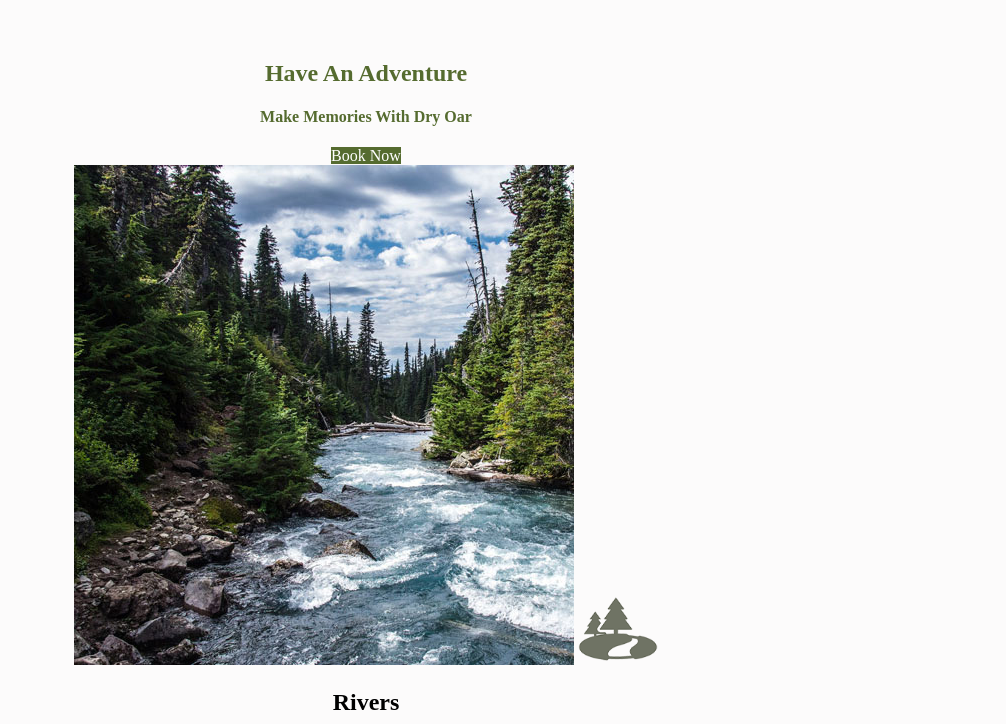
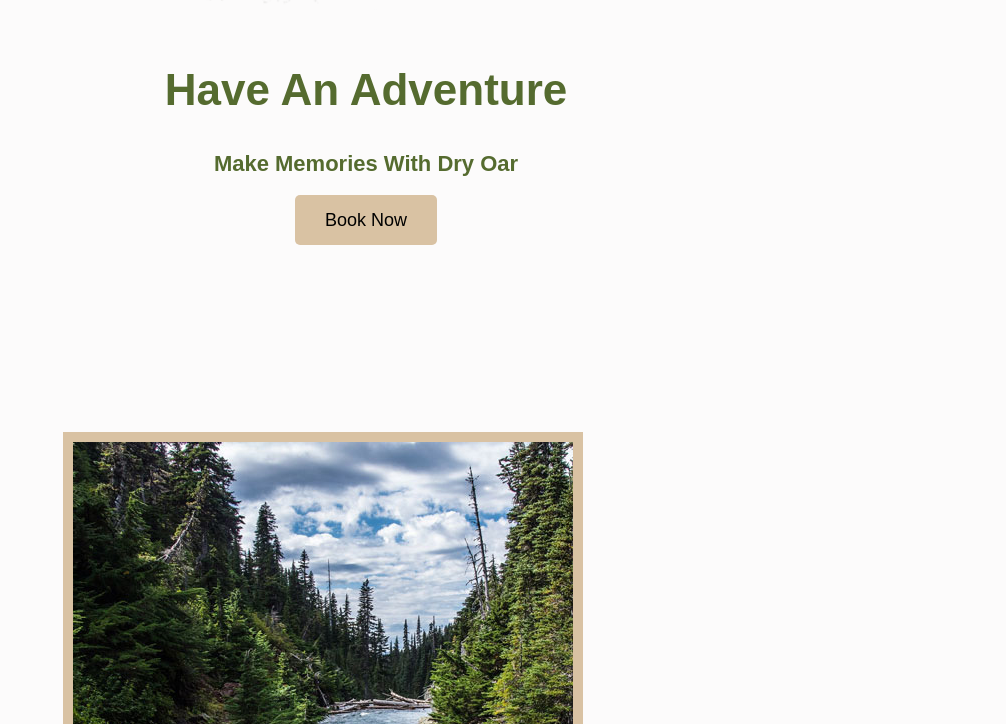
Before and after one commit to myllacheney/index.html.github.i, a plain HTML site: page index.html in a window 1280 px wide. Shown: the part 916-1640 px from the top of the page, without its empty margins (274-1280 px from the left). Drawn offline with Linux system fonts and the light colour scheme.

Commit message:
Add files via upload

```diff
--- a/styles/style_index.css
+++ b/styles/style_index.css
@@ -1,9 +1,16 @@
+@import url('https://fonts.googleapis.com/css2?family=EB+Garamond&family=Roboto&display=swap');
+
 #background {
     height: 725px;
     background-color: lightgray;
 }
 body {
     background-color: #fcfbfb;
+    font-family: Raleway, Arial, sans-serif;
+    font-size: 22px;
+    margin: 0;
+    padding: 0;
+
 }
 header {
     background-color: darkolivegreen;
@@ -20,15 +27,18 @@ nav a:hover {
 nav a:hover {
     background-color: black;
     color: #d9c2a3;
+    padding: 35px;
 }
 .icon {
     width: 80px;
+    padding-top: 10px;
 }
 
 nav a {
     text-align: center;
     color: #fcfbfb;
     text-decoration: none;
+    padding: 35px;
 }
 #hero-msg h1, #hero-msg h4 {
     text-align: center;
@@ -40,6 +50,7 @@ main section {
     text-align: center;
     margin: 0 auto;
     max-width: 1600px;
+    box-sizing: border-box;
 }
 footer p {
     font-size: 1.2em;
@@ -53,14 +64,21 @@ footer {
     background-color: darkolivegreen;
     max-width: 1600px;
     margin: 0 auto;
+    padding: 25px 50px;
+    margin-top: 200px;
 }
 .home-title {
-    color: darkolivegreen
+    color: darkolivegreen;
+    margin-top: 10px;
 }
 .book, .join {
-    background-color: darkolivegreen;
-    color: white;
+    background-color: #d9c2a3;
+    color: black;
     text-decoration: none;
+    font-size: 18px;
+    padding: 15px 30px;
+    margin-top: 50px;
+    border-radius: 5px;
 }
 .book:hover, .join:hover {
     background-color: black;
@@ -68,6 +86,7 @@ footer {
 }
 .msg {
     background-color: darkolivegreen;
+    padding: 35px;
 }
 h4 {
     color: darkolivegreen
@@ -77,6 +96,7 @@ h4 {
 }
 .msg p {
     color: white;
+    padding-bottom: 15px;
 }
 footer a {
     color: white;
@@ -88,6 +108,9 @@ footer a:hover {
 .logo {
     width: 80px;
 }
+#logo_link{
+    padding-top: 5px;
+}
 #hero-img {
     width: 100%;
 }
@@ -95,3 +118,20 @@ main {
     max-width: 1600px;
     margin: 0 auto;
 }
+.home-title {
+    font-family: 'Rock Salt', 'Bradley Hand', sans-serif;
+    font-size: 2em;
+}
+.msg {
+    background-color: #6f7364;
+    line-height: 1.5em;
+  }
+  h2 {
+    margin: 0;
+}
+.rivers-card, .camping-card, .rapids-card {
+    margin: 200px 0;
+}
+.card-img{
+    border: 10px solid #d9c2a3;
+}
```
